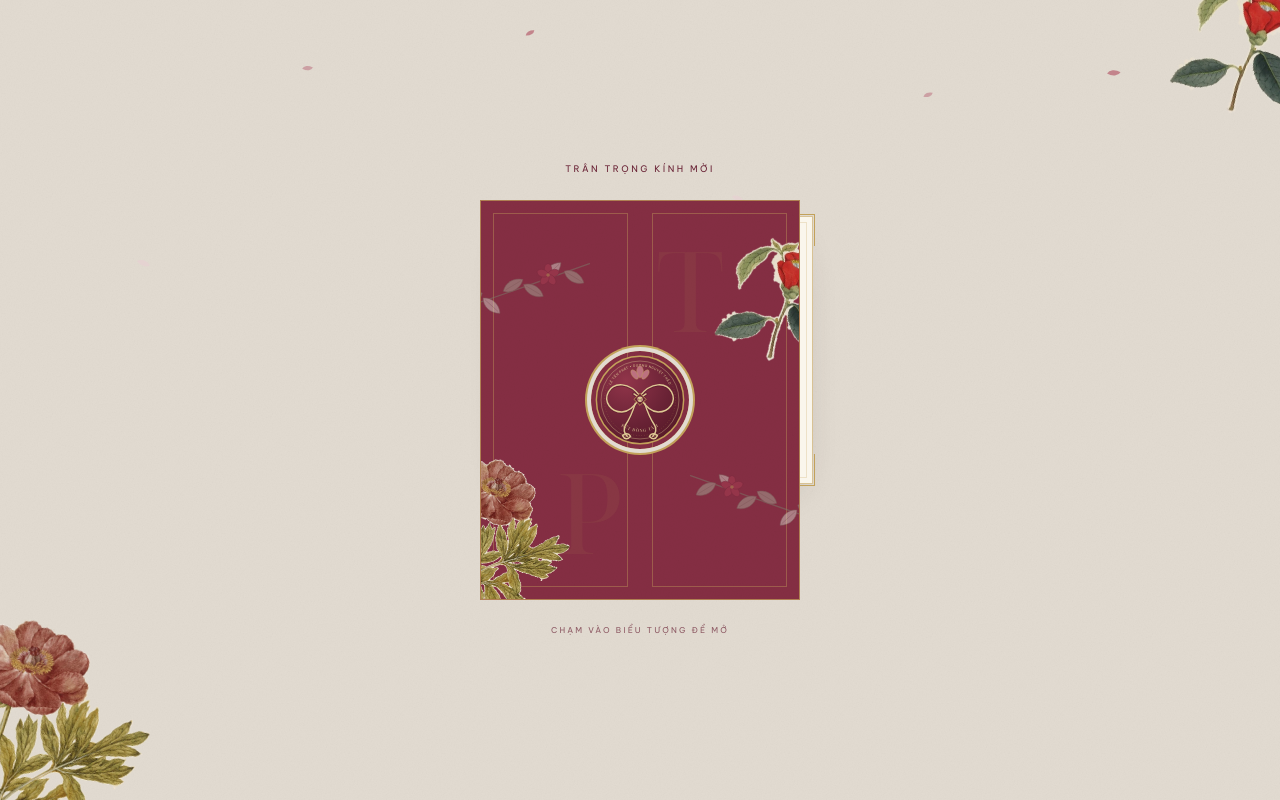
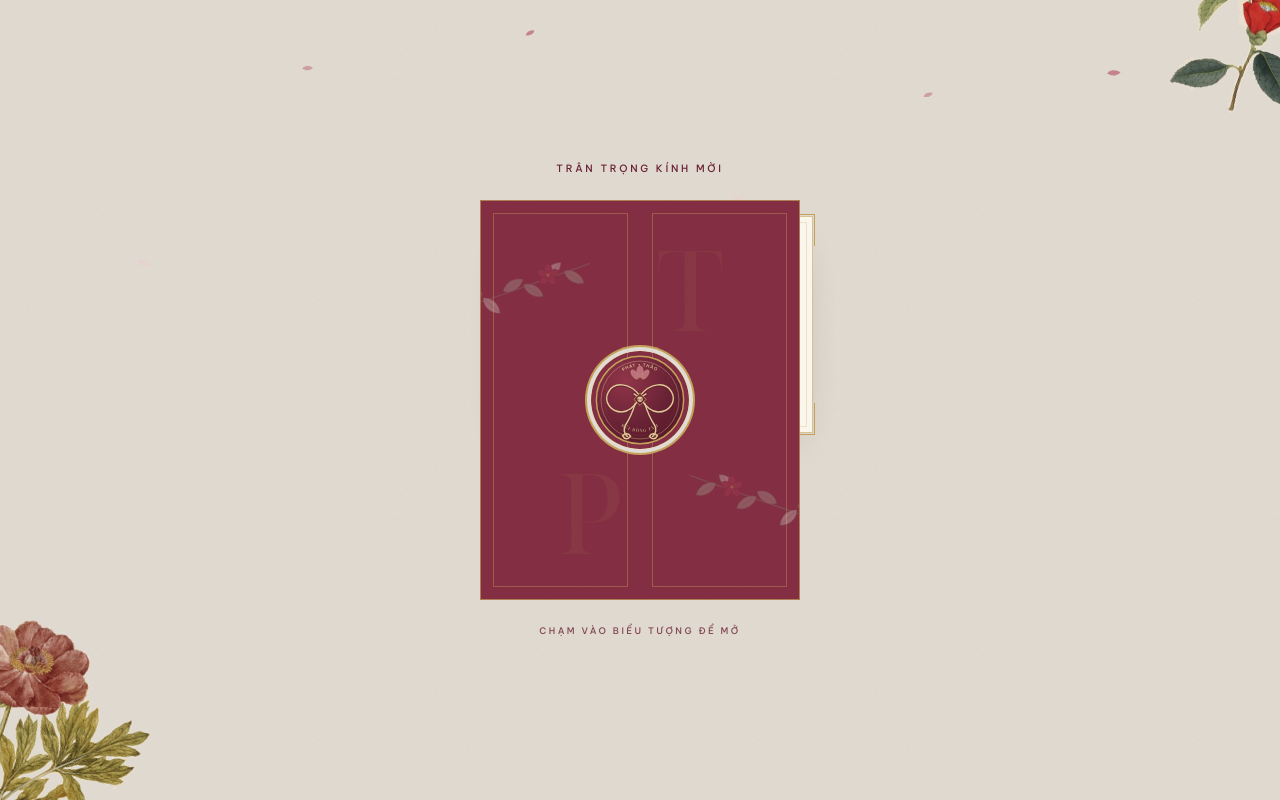
Before and after one commit to vanle2000/wedding-invitation, a React (Vite) app: page / in a window 1280 px wide. Built offline with nearby package versions, Linux system fonts and the light colour scheme.

Commit message:
Refine invitation to agency design standards

```diff
--- a/src/art/KetDongTamMark.tsx
+++ b/src/art/KetDongTamMark.tsx
@@ -10,7 +10,7 @@ interface KetDongTamMarkProps {
 
 /**
  * Original Kết Đồng Tâm identity: two continuous mirrored love-knot loops
- * woven at one centre, paired tassels, and the couple's Vietnamese names.
+ * woven at one centre, paired tassels, and the couple's Vietnamese given names.
  * This is a contemporary interpretation, not a claimed historical replica.
  */
 export default function KetDongTamMark({
@@ -28,6 +28,12 @@ export default function KetDongTamMark({
   const secondary = '#C2A15A'
   const shadow = medallion ? '#5A1C2C' : '#E4C9CE'
   const background = medallion ? '#692235' : 'transparent'
+
+  const shortNames = names.map((name) => {
+    const parts = name.trim().split(/\s+/)
+    return parts[parts.length - 1]
+  })
+  const nameLabel = shortNames.join('  •  ').toLocaleUpperCase('vi-VN')
 
   return (
     <svg
@@ -52,10 +58,10 @@ export default function KetDongTamMark({
       <circle cx="70" cy="70" r="58" fill="none" stroke={primary} strokeWidth="0.7" opacity="0.8" />
       <circle cx="70" cy="70" r="53" fill="none" stroke={secondary} strokeWidth="0.55" strokeDasharray="1 3" opacity="0.75" />
 
-      {/* Full names and the identity phrase follow the circle. */}
-      <text fill={primary} fontFamily='"Be Vietnam Pro", sans-serif' fontSize="4.6" fontWeight="400" letterSpacing="0.7">
+      {/* Given names and the identity phrase follow the circle. */}
+      <text fill={primary} fontFamily='"Be Vietnam Pro", sans-serif' fontSize="6.4" fontWeight="500" letterSpacing="1">
         <textPath href={`#${nameArcId}`} startOffset="50%" textAnchor="middle">
-          {names.join('  •  ').toLocaleUpperCase('vi-VN')}
+          {nameLabel}
         </textPath>
       </text>
       <text fill={primary} fontFamily='"Noto Serif Display", serif' fontSize="6.2" fontWeight="500" letterSpacing="1.05">
--- a/src/components/Closing.tsx
+++ b/src/components/Closing.tsx
@@ -12,7 +12,7 @@ export default function Closing() {
   const [open, setOpen] = useState(false)
   return (
     <footer className="relative overflow-hidden border-t border-gold/45 bg-rouge px-7 pt-28 text-center text-ivory" style={{ paddingBottom: 'calc(env(safe-area-inset-bottom, 0px) + 7rem)' }}>
-      <PaperGrain opacity={0.06} /><GardenVine width={265} className="absolute -left-24 -top-4 opacity-42" /><GardenVine width={235} className="absolute -bottom-10 -right-24 opacity-32" flip /><BotanicalArt kind="camellia" width="33%" className="-right-[12%] top-[11%] opacity-32" rotate={-17} flip />
+      <PaperGrain opacity={0.06} /><GardenVine width={265} className="absolute -left-24 -top-4 opacity-32" /><GardenVine width={235} className="absolute -bottom-10 -right-24 opacity-24" flip /><BotanicalArt kind="camellia" width="33%" className="-right-[12%] top-[11%] opacity-24" rotate={-17} flip />
       <Reveal className="relative"><p className="eyebrow-gold">Một đóa hoa cuối</p><p className="mt-5 font-script text-3xl text-gold-light">Đồng tâm, đồng hành</p><h2 className="mx-auto mt-5 max-w-[19rem] text-balance font-display text-[2rem] leading-tight">Mỗi cánh hoa giữ một lời thương.</h2><GoldDivider className="mt-8" /><p className="mx-auto mt-8 max-w-[17rem] text-balance font-serif text-lg italic leading-relaxed text-ivory/68">Chạm vào hoa mẫu đơn để mở lời nhắn cuối của chúng mình.</p></Reveal>
       <motion.button type="button" onClick={() => setOpen((value) => !value)} aria-expanded={open} aria-controls="loi-nhan-cuoi" className="relative mx-auto mt-7 grid min-h-[170px] w-[170px] place-items-center rounded-full focus-visible:outline-none focus-visible:ring-2 focus-visible:ring-gold focus-visible:ring-offset-4 focus-visible:ring-offset-rouge" whileTap={{ scale: 0.985 }}><BloomMark open={open} className="h-[155px] w-[145px]" /><span className="eyebrow-gold absolute bottom-0">{open ? 'Khép lời nhắn' : 'Mở lời nhắn'}</span></motion.button>
       <AnimatePresence initial={false}>{open && <motion.div id="loi-nhan-cuoi" initial={{ height: 0, opacity: 0, y: -10 }} animate={{ height: 'auto', opacity: 1, y: 0 }} exit={{ height: 0, opacity: 0, y: -8 }} transition={{ duration: 0.7, ease: softEase }} className="relative overflow-hidden"><div className="mx-auto mt-10 max-w-[20rem] border-y border-gold/45 py-10"><p className="text-balance font-serif text-[1.2rem] italic leading-[1.75] text-ivory/84">{wedding.story.closing}</p><p className="mt-9 font-script text-3xl text-gold-light">Thương mến,</p><p className="mt-4 font-display text-[1.35rem] leading-relaxed text-ivory">{wedding.couple.first}<br /><span className="font-serif italic text-gold">&amp;</span><br />{wedding.couple.second}</p></div></motion.div>}</AnimatePresence>
--- a/src/components/Details.tsx
+++ b/src/components/Details.tsx
@@ -9,7 +9,7 @@ import { wedding } from '../content/wedding'
 export default function Details() {
   return (
     <section className="canvas-section overflow-hidden border-y border-gold/45 bg-rouge py-28 text-center text-ivory" aria-label="Thông tin hôn lễ">
-      <PaperGrain opacity={0.06} /><GardenVine width={245} className="absolute -right-20 -top-6 opacity-45" flip /><GardenVine width={210} className="absolute -bottom-8 -left-20 opacity-32" /><BotanicalArt kind="camellia" width="38%" className="-right-[15%] bottom-[3%] opacity-24" rotate={-19} flip />
+      <PaperGrain opacity={0.06} /><GardenVine width={245} className="absolute -right-20 -top-6 opacity-35" flip /><GardenVine width={210} className="absolute -bottom-8 -left-20 opacity-25" /><BotanicalArt kind="camellia" width="38%" className="-right-[15%] bottom-[3%] opacity-20" rotate={-19} flip />
       <motion.div className="relative z-10 flex flex-col items-center" variants={stagger(0.14)} initial="hidden" whileInView="visible" viewport={viewportOnce}>
         <motion.p variants={fadeUp} className="eyebrow-gold">Thông tin hôn lễ</motion.p><motion.p variants={fadeUp} className="mt-5 font-script text-[1.8rem] text-gold-light">Ngày chung đôi</motion.p><motion.div variants={fadeUp} className="mt-7 text-gold-light"><SpringDivider /></motion.div>
         <motion.div variants={fadeUp} className="mt-9"><p className="font-display text-[1.45rem] uppercase tracking-editorial text-gold-light">{wedding.date.month}</p><p className="mt-1 font-display text-[6.2rem] leading-[0.8] text-ivory">{wedding.date.day}</p><p className="mt-6 font-serif text-2xl tracking-[0.24em] text-gold-light">{wedding.date.year}</p><p className="eyebrow-gold mt-5">{wedding.date.weekday}</p></motion.div>
--- a/src/components/GatefoldCover.tsx
+++ b/src/components/GatefoldCover.tsx
@@ -42,8 +42,8 @@ export default function GatefoldCover({ onComplete }: GatefoldCoverProps) {
     >
       <PaperGrain opacity={0.055} />
       <PetalDrift className="absolute inset-0" />
-      <BotanicalArt kind="peony" width={235} className="-bottom-24 -left-24 opacity-42" rotate={15} eager reveal={false} />
-      <BotanicalArt kind="camellia" width={135} className="-right-10 -top-5 opacity-48" rotate={-20} flip eager reveal={false} />
+      <BotanicalArt kind="peony" width={235} className="-bottom-24 -left-24 opacity-32" rotate={15} eager reveal={false} />
+      <BotanicalArt kind="camellia" width={135} className="-right-10 -top-5 opacity-38" rotate={-20} flip eager reveal={false} />
 
       <div className="relative z-10 flex w-full max-w-[390px] flex-col items-center px-5">
         <motion.p className="eyebrow mb-6 text-center text-rouge-deep" initial={{ opacity: 0, y: 6 }} animate={{ opacity: phase === 'leaving' ? 0 : 1, y: 0 }} transition={{ duration: 0.75, delay: 0.2, ease: softEase }}>
@@ -57,21 +57,21 @@ export default function GatefoldCover({ onComplete }: GatefoldCoverProps) {
               <GardenVine width={195} className="absolute -left-14 -top-3 opacity-35" />
               <BotanicalArt kind="camellia" width="45%" className="-bottom-[8%] -right-[14%] opacity-60" rotate={-14} flip reveal={false} />
               <p className="relative font-script text-[1.55rem] text-rose">Một đời đồng tâm</p>
-              <p className="relative mt-5 font-script text-[clamp(1.72rem,8.4vw,2.25rem)] leading-[1.05] text-rouge-deep">
-                <span className="block">{wedding.couple.first}</span>
+              <p className="relative mt-5 font-script text-[clamp(1.35rem,6.5vw,1.75rem)] leading-[1.08] text-rouge-deep">
+                <span className="block whitespace-nowrap">{wedding.couple.first}</span>
                 <span className="my-1.5 block font-serif text-base italic text-gold">&amp;</span>
-                <span className="block">{wedding.couple.second}</span>
+                <span className="block whitespace-nowrap">{wedding.couple.second}</span>
               </p>
-              <p className="relative mt-6 font-sans text-[8px] uppercase tracking-label text-ink/65">{wedding.date.display}</p>
+              <p className="relative mt-6 font-sans text-[9px] font-medium uppercase tracking-label text-rouge-deep/80">{wedding.date.display}</p>
             </div>
           </GoldFrame>
 
           <motion.div className="absolute bottom-0 left-0 top-0 z-20 w-1/2 origin-left overflow-hidden border-y border-l border-gold/70 bg-rouge" variants={gateLeft} initial="closed" animate={phase === 'opening' || phase === 'revealed' || phase === 'leaving' ? 'open' : 'closed'} style={{ transformStyle: 'preserve-3d' }}>
-            <PaperGrain opacity={0.07} /><span aria-hidden="true" className="absolute inset-3 border border-gold/40" /><GardenVine width={195} className="absolute -left-20 top-12 opacity-45" /><BotanicalArt kind="peony" width={160} className="-bottom-12 -left-20 opacity-28" rotate={22} reveal={false} /><span aria-hidden="true" className="absolute bottom-[8%] right-4 font-display text-[7rem] leading-none text-gold/[0.08]">P</span>
+            <PaperGrain opacity={0.07} /><span aria-hidden="true" className="absolute inset-3 border border-gold/40" /><GardenVine width={195} className="absolute -left-20 top-12 opacity-32" /><span aria-hidden="true" className="absolute bottom-[8%] right-4 font-display text-[7rem] leading-none text-gold/[0.08]">P</span>
           </motion.div>
 
           <motion.div className="absolute bottom-0 right-0 top-0 z-20 w-1/2 origin-right overflow-hidden border-y border-r border-gold/70 bg-rouge" variants={gateRight} initial="closed" animate={phase === 'opening' || phase === 'revealed' || phase === 'leaving' ? 'open' : 'closed'} style={{ transformStyle: 'preserve-3d' }} onAnimationComplete={(definition) => phase === 'opening' && definition === 'open' && setPhase('revealed')}>
-            <PaperGrain opacity={0.07} /><span aria-hidden="true" className="absolute inset-3 border border-gold/40" /><GardenVine width={195} className="absolute -right-20 bottom-12 opacity-45" flip /><BotanicalArt kind="camellia" width={120} className="-right-12 top-10 opacity-38" rotate={-18} flip reveal={false} /><span aria-hidden="true" className="absolute left-4 top-[8%] font-display text-[7rem] leading-none text-gold/[0.08]">T</span>
+            <PaperGrain opacity={0.07} /><span aria-hidden="true" className="absolute inset-3 border border-gold/40" /><GardenVine width={195} className="absolute -right-20 bottom-12 opacity-32" flip /><span aria-hidden="true" className="absolute left-4 top-[8%] font-display text-[7rem] leading-none text-gold/[0.08]">T</span>
           </motion.div>
 
           <div className="absolute left-1/2 top-1/2 z-30 -translate-x-1/2 -translate-y-1/2">
@@ -82,11 +82,11 @@ export default function GatefoldCover({ onComplete }: GatefoldCoverProps) {
           </div>
 
           <motion.button ref={enterRef} type="button" disabled={phase !== 'revealed'} onClick={() => phase === 'revealed' && setPhase('leaving')} className="absolute inset-[4%] z-10 disabled:pointer-events-none focus-visible:outline-none focus-visible:ring-2 focus-visible:ring-gold focus-visible:ring-offset-4 focus-visible:ring-offset-surround" initial={{ opacity: 0 }} animate={{ opacity: phase === 'revealed' ? 1 : 0 }} transition={{ duration: 0.5, ease: softEase }} aria-label="Mở nội dung thiệp cưới">
-            <span className="absolute bottom-5 left-1/2 min-h-[36px] -translate-x-1/2 whitespace-nowrap border-b border-gold/70 font-sans text-[8px] uppercase tracking-label text-rouge-deep">Mở thiệp cưới</span>
+            <span className="absolute bottom-5 left-1/2 min-h-[36px] -translate-x-1/2 whitespace-nowrap border-b border-gold/70 font-sans text-[9px] font-medium uppercase tracking-label text-rouge-deep">Mở thiệp cưới</span>
           </motion.button>
         </motion.div>
 
-        <motion.p key={phase} className="mt-6 min-h-[14px] font-sans text-[8px] uppercase tracking-label text-rouge-deep/70" initial={{ opacity: 0, y: 3 }} animate={{ opacity: phase === 'leaving' ? 0 : 1, y: 0 }} transition={{ duration: 0.4, ease: softEase }} aria-live="polite">
+        <motion.p key={phase} className="mt-6 min-h-[16px] font-sans text-[9px] font-medium uppercase tracking-label text-rouge-deep/80" initial={{ opacity: 0, y: 3 }} animate={{ opacity: phase === 'leaving' ? 0 : 1, y: 0 }} transition={{ duration: 0.4, ease: softEase }} aria-live="polite">
           {phase === 'ready' ? 'Chạm vào biểu tượng để mở' : phase === 'revealed' ? 'Thiệp hồng đã mở' : ''}
         </motion.p>
       </div>
--- a/src/components/Invitation.tsx
+++ b/src/components/Invitation.tsx
@@ -9,16 +9,16 @@ import { wedding } from '../content/wedding'
 export default function Invitation() {
   return (
     <section className="canvas-section flex min-h-screen min-h-[100svh] flex-col items-center justify-center py-28 text-center" aria-labelledby="invitation-title">
-      <GardenVine width={270} className="absolute -left-24 -top-2 opacity-48" animate /><GardenVine width={230} className="absolute -bottom-5 -right-20 opacity-38" flip /><BotanicalArt kind="peony" width="65%" className="-left-[30%] top-[5%] opacity-42" rotate={17} eager /><BotanicalArt kind="camellia" width="38%" className="-bottom-[2%] -right-[12%] opacity-60" rotate={-14} flip eager /><span aria-hidden="true" className="absolute inset-6 border border-gold/35" /><span aria-hidden="true" className="absolute inset-9 border border-gold/15" />
+      <GardenVine width={270} className="absolute -left-24 -top-2 opacity-35" animate /><GardenVine width={230} className="absolute -bottom-5 -right-20 opacity-28" flip /><BotanicalArt kind="peony" width="65%" className="-left-[30%] top-[5%] opacity-30" rotate={17} eager /><BotanicalArt kind="camellia" width="38%" className="-bottom-[2%] -right-[12%] opacity-48" rotate={-14} flip eager /><span aria-hidden="true" className="absolute inset-6 border border-gold/35" /><span aria-hidden="true" className="absolute inset-9 border border-gold/15" />
 
       <motion.div className="relative z-10 flex flex-col items-center" variants={stagger(0.14)} initial="hidden" whileInView="visible" viewport={viewportOnce}>
         <motion.p variants={fadeUp} className="eyebrow text-sage">Trân trọng báo hỷ</motion.p>
         <motion.p variants={fadeUp} className="mt-6 font-script text-[1.8rem] text-rose">Một đời đồng tâm</motion.p>
         <motion.div variants={fadeUp} className="mt-4"><KetDongTamMark initials={wedding.couple.initials} names={[wedding.couple.first, wedding.couple.second]} size={108} variant="line" /></motion.div>
         <motion.div variants={fadeUp} className="mt-2 text-gold"><SpringDivider /></motion.div>
-        <motion.p variants={fadeUp} className="mt-5 font-sans text-[9px] uppercase tracking-label text-ink/60">Cùng gia đình hai bên</motion.p>
-        <motion.h1 id="invitation-title" variants={fadeUp} className="mt-8 font-script text-[clamp(2.55rem,12vw,3.45rem)] leading-[1.02] text-rouge-deep">
-          <span className="block">{wedding.couple.first}</span><span className="my-3 block font-serif text-xl italic text-gold">&amp;</span><span className="block">{wedding.couple.second}</span>
+        <motion.p variants={fadeUp} className="mt-5 font-sans text-[10px] font-medium uppercase tracking-label text-rouge-deep">Cùng gia đình hai bên</motion.p>
+        <motion.h1 id="invitation-title" variants={fadeUp} className="mt-8 font-script text-[clamp(2.1rem,10.5vw,2.9rem)] leading-[1.06] text-rouge-deep">
+          <span className="block whitespace-nowrap">{wedding.couple.first}</span><span className="my-3 block font-serif text-xl italic text-gold">&amp;</span><span className="block whitespace-nowrap">{wedding.couple.second}</span>
         </motion.h1>
         <motion.p variants={fadeUp} className="mt-10 max-w-[19rem] text-balance font-serif text-[1.15rem] leading-[1.75] text-ink/82">{wedding.story.introduction}</motion.p>
         <motion.p variants={fadeUp} className="mt-7 max-w-[19rem] text-balance font-serif text-[1.15rem] leading-[1.75] text-ink/82">Trân trọng kính mời bạn đến chung vui trong ngày lễ thành hôn của chúng mình.</motion.p>
--- a/src/components/Timeline.tsx
+++ b/src/components/Timeline.tsx
@@ -7,7 +7,7 @@ import SectionHeading from '../ui/SectionHeading'
 export default function Timeline() {
   return (
     <section className="canvas-section overflow-hidden border-y border-gold/35 bg-sage-light/55 py-28" aria-labelledby="timeline-title">
-      <GardenVine width={235} className="absolute -right-20 -top-5 opacity-42" flip /><GardenVine width={205} className="absolute -bottom-8 -left-20 opacity-32" />
+      <GardenVine width={235} className="absolute -right-20 -top-5 opacity-32" flip /><GardenVine width={205} className="absolute -bottom-8 -left-20 opacity-24" />
       <SectionHeading id="timeline-title" kicker="Lịch trình ngày vui" phrase="Từng khoảnh khắc bên nhau" title="Ngày Vui Trọn Vẹn" />
       <div className="relative mx-auto mt-11 text-gold"><SpringDivider /></div>
       <div className="relative mx-auto mt-14 max-w-[19rem] pl-11">
--- a/src/components/Venue.tsx
+++ b/src/components/Venue.tsx
@@ -8,7 +8,7 @@ import SectionHeading from '../ui/SectionHeading'
 export default function Venue() {
   return (
     <section className="canvas-section py-28" aria-labelledby="venue-title">
-      <GardenVine width={245} className="absolute -left-20 top-0 opacity-42" /><BotanicalArt kind="peony" width="46%" className="-right-[20%] -top-[2%] opacity-24" rotate={-18} flip />
+      <GardenVine width={245} className="absolute -left-20 top-0 opacity-32" /><BotanicalArt kind="peony" width="46%" className="-right-[20%] -top-[2%] opacity-20" rotate={-18} flip />
       <SectionHeading id="venue-title" kicker="Địa điểm tổ chức" phrase="Nơi mình cùng chung bước" title={wedding.venue.name} />
       <Reveal className="relative mt-7 text-center"><address className="not-italic font-serif text-lg leading-relaxed text-ink/72">{wedding.venue.address[0]}<br />{wedding.venue.address[1]}</address></Reveal>
       <Reveal className="relative mt-14 -mx-2"><GoldFrame className="bg-rouge-deep p-2"><img src={wedding.venue.image} alt="Minh họa không gian tiệc cưới tại Goldland Plaza" width="800" height="520" loading="lazy" decoding="async" className="block h-auto w-full" /></GoldFrame></Reveal>
--- a/src/index.css
+++ b/src/index.css
@@ -60,11 +60,11 @@
   }
 
   .eyebrow {
-    @apply font-sans text-[9px] font-normal uppercase tracking-label text-rose;
+    @apply font-sans text-[10px] font-medium uppercase tracking-label text-rouge-deep;
   }
 
   .eyebrow-gold {
-    @apply font-sans text-[9px] font-normal uppercase tracking-label text-gold;
+    @apply font-sans text-[10px] font-medium uppercase tracking-label text-gold-light;
   }
 
   .field {
@@ -75,7 +75,7 @@
 
   .text-link {
     @apply inline-flex min-h-[44px] items-center gap-3 border-b border-gold/70 pb-0.5
-      font-sans text-[9px] uppercase tracking-label text-rouge-deep
+      font-sans text-[10px] font-medium uppercase tracking-label text-rouge-deep
       transition-colors duration-500 hover:border-rouge
       focus-visible:outline-none focus-visible:ring-1 focus-visible:ring-gold;
   }
```
Also changed, not shown: src/components/Rsvp.tsx (+3 -3 lines), 1 other file (tests, documents, lock files or other folders).
